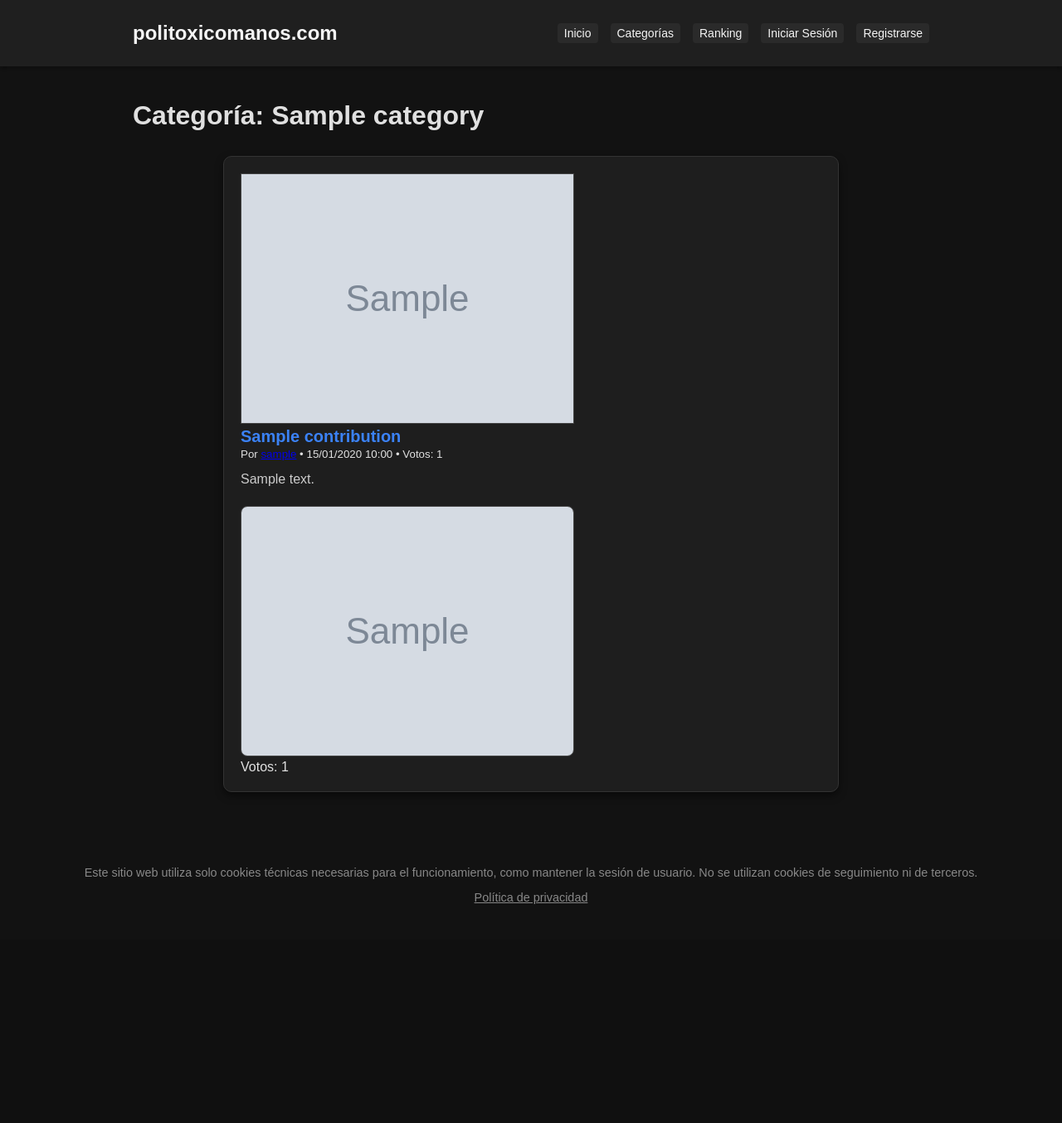
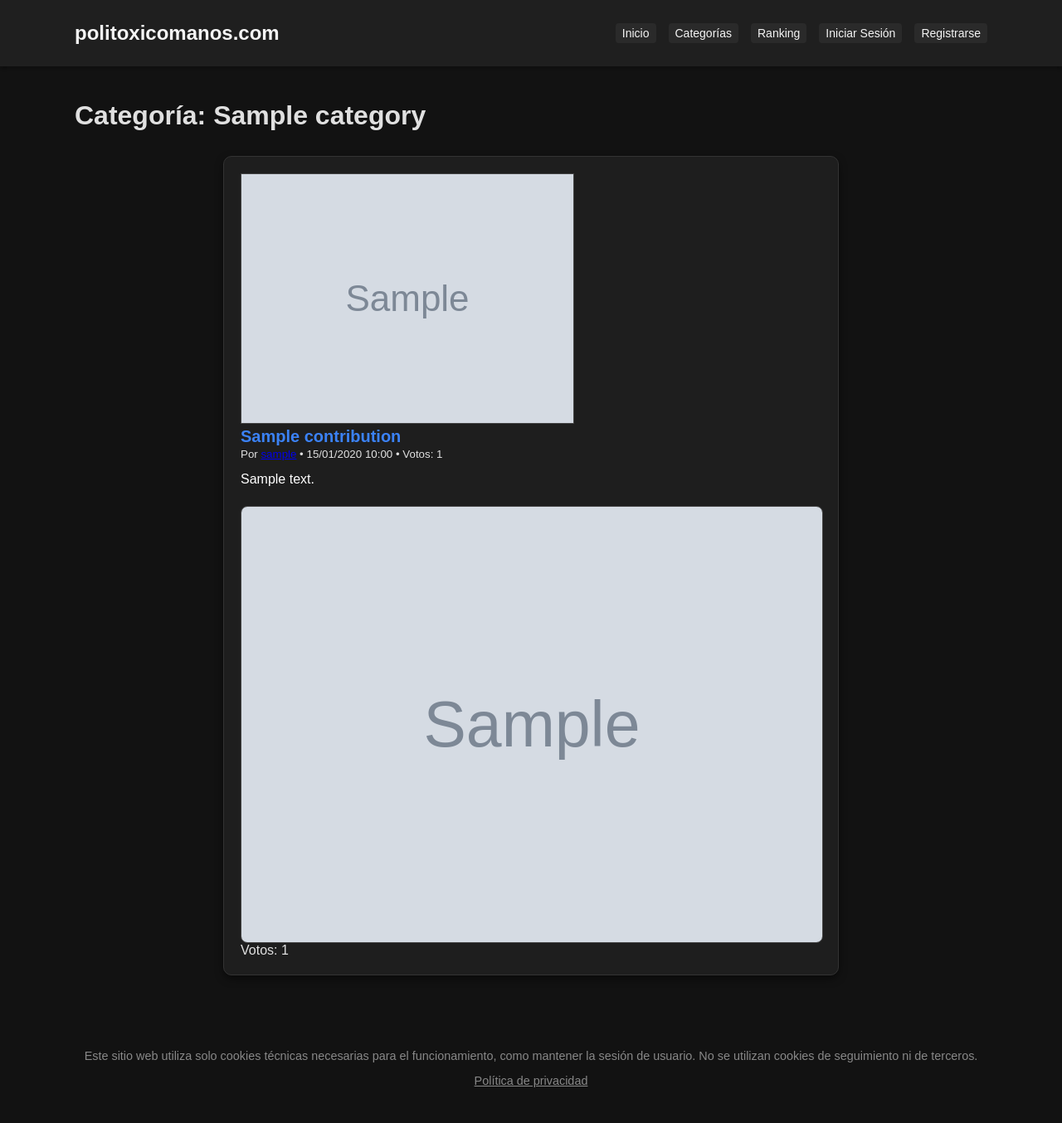
Before and after one commit to matamuertos/politoxicomanos, a Flask app: page /category/1 in a window 1280 px wide. Shown: the whole page at 83% size. Before the commit the page ends 1090 px from the top, so only its background shows below. Run offline with Flask 3, Linux system fonts and the light colour scheme; tables that the repository leaves empty hold one stand-in row (values such as "Sample post"); grey boxes marked "Sample" are stand-in pictures.

Commit message:
Ajuste: video ocupa ancho completo en aportes

```diff
--- a/static/css/style.css
+++ b/static/css/style.css
@@ -8,7 +8,7 @@
 }
 
 .container {
-    max-width: 960px;
+    max-width: 1100px;
     margin: 0 auto;
     padding: 20px;
 }
@@ -141,7 +141,7 @@
 
 /* Título más grande y claro */
 .contribution-title a {
-    color: #3b82f6;
+    color: #ffffff;
     text-decoration: none;
     font-size: 24px;  /* Aumentado */
     font-weight: bold;
@@ -149,20 +149,33 @@
 }
 
 .contribution-title a:hover {
-    color: #60a5fa;
+    color: #ffffff;
 }
 
 .contribution-title a:visited {
-    color: #3b82f6;
+    color: #ffffff;
 }
 
 /* Descripción más clara */
 .contribution-description {
     font-size: 16px;
     line-height: 1.5;
-    color: #ccc;
+    color: #ffffff;
     margin: 10px 0 20px;
 }
+
+/* Video o imagen ocupa todo el ancho de la tarjeta */
+.contribution-media iframe,
+.contribution-media img {
+    width: 100%;
+    height: auto;
+    max-width: 100%;
+    display: block;
+    border-radius: 8px;
+    border: 1px solid #444;
+    margin: 0 auto;
+}
+
 
 /* Comments */
 .comments-section {
```
